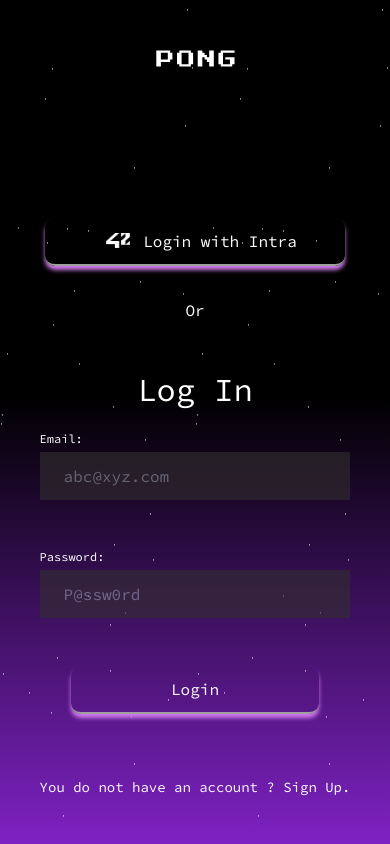
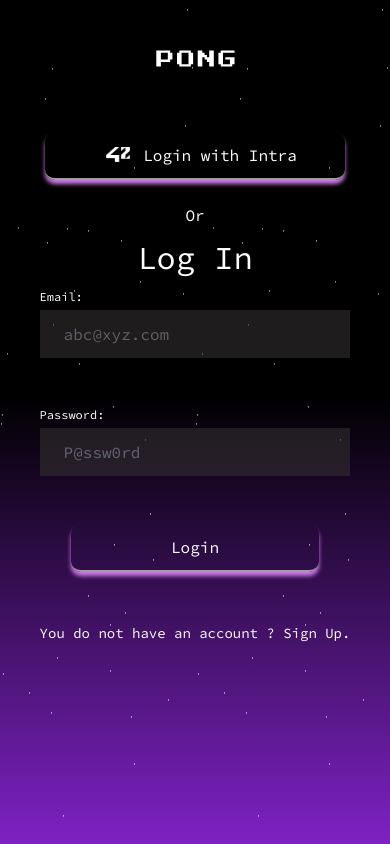
Before and after one commit to chzabakh/last_tr, a Next.js app: page /login in a window 390 px wide. Built offline with nearby package versions, Linux system fonts and the light colour scheme.

Commit message:
responsive register

```diff
--- a/src/pages/login.tsx
+++ b/src/pages/login.tsx
@@ -143,9 +143,9 @@ export const Login: React.FC = () => {
   return (
     <>
       <Stars/>
-      <div className="flex flex-col justify-between max-w-screen md:mx-[6rem] h-screen max-h-screen">
+      <div className="flex flex-col overflow-y-hidden justify-between max-w-full md:mx-[6rem] h-full max-h-full">
         <Layout>
-          <div className="w-full flex flex-col items-center justify-center x-auto max-h-full h-full">
+          <div className="w-full flex overflow-y-hidden flex-col items-center justify-center x-auto max-h-full h-full">
             <a className={styles.button} onClick={openNewWindow}>
               <Image className={styles.logo} alt="" src={fourty} />
               <p className="sm:text-lg">Login with Intra</p>
--- a/src/pages/register.tsx
+++ b/src/pages/register.tsx
@@ -54,9 +54,9 @@ export const Register = () => {
   return (
     <>
     <Stars />
-    <div className="flex flex-col justify-between max-w-screen md:mx-[6rem] h-screen max-h-screen">
+    <div className="flex flex-col overflow-y-hidden justify-between max-w-full md:mx-[6rem] h-full max-h-full">
       <Layout>
-        <div className="flex w-[100%] flex-col items-center gap-4 ml-3 justify-center relative mb-2">
+        <div className="flex overflow-y-hidden w-[100%] flex-col items-center gap-4 justify-center relative mb-2">
           <div className={styles.auth}>
           </div>
           <form className={styles.formy} onSubmit={handleSubmit}>
--- a/src/styles/globals.css
+++ b/src/styles/globals.css
@@ -49,6 +49,7 @@ body {
       rgba(0, 0, 0, 1) 100%
     );
     background-repeat: no-repeat;
+    padding: 0;
 
 }
 
--- a/src/styles/login.module.css
+++ b/src/styles/login.module.css
@@ -86,7 +86,8 @@
     border-right: none;
     box-shadow:0px 4px 4px 0px hwb(286 48% 7%);
     transition: transform 0.3s;
-    margin-top: 3rem;
+    margin-top: 2rem;
+    margin-bottom: 1rem;
     align-self: center;
 }
 
@@ -102,7 +103,7 @@
     font-size: 2rem;
     font-weight: 400;
     color: white;
-    margin-bottom: 1rem;
+    margin-bottom: 0.4rem;
     align-self: center;
 }
 
@@ -124,7 +125,7 @@
 }
 
 .or{
-    margin: 2rem;
+    margin: 0.44rem;
 }
 
 .logIn{
```
